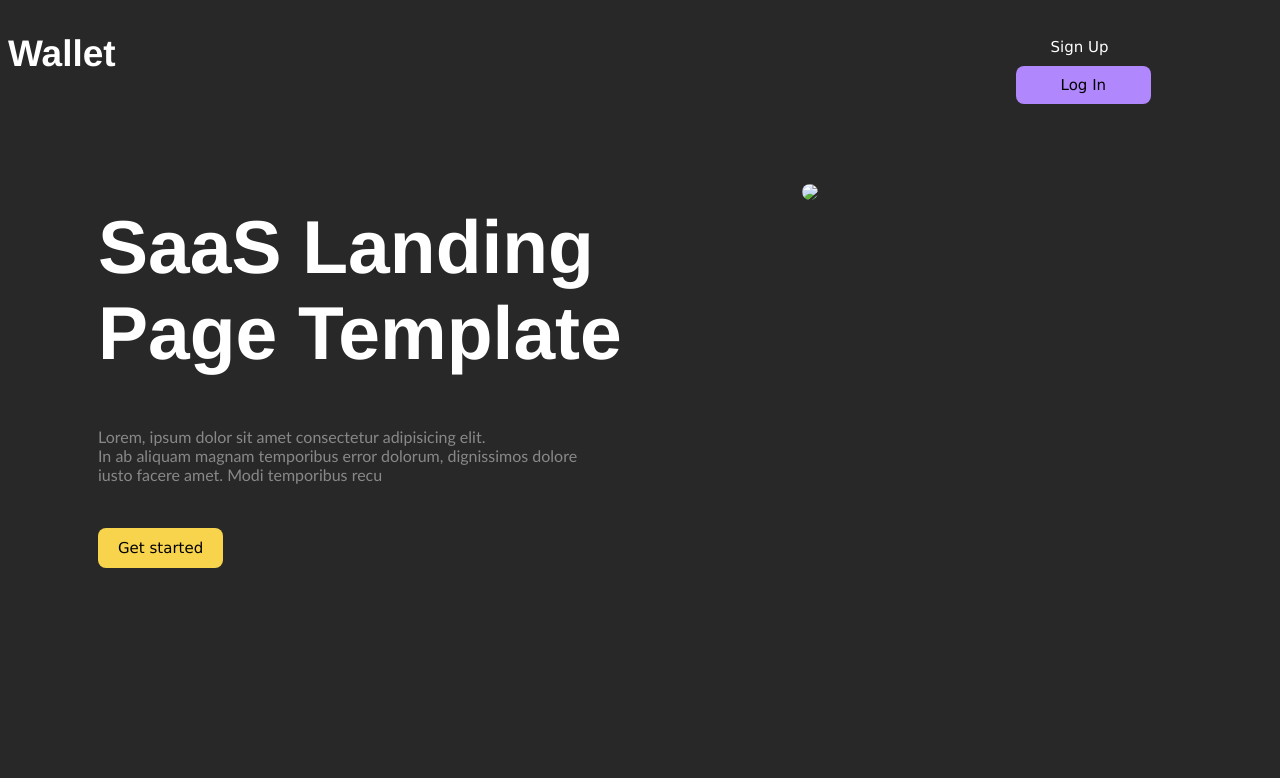
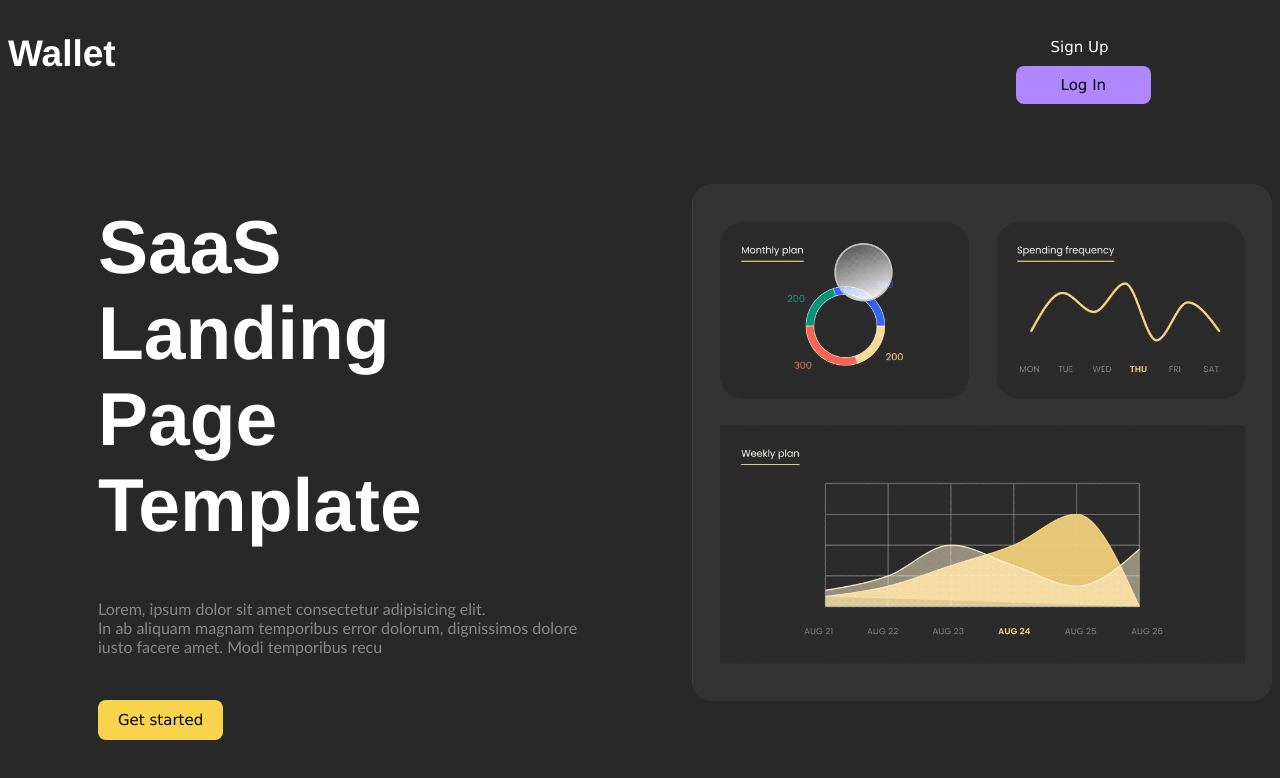
Before and after one commit to osinot-glitch/SaaS, a plain HTML site: page index.html in a window 1280 px wide. Drawn offline with Linux system fonts and the light colour scheme.

Commit message:
Update index.html

```diff
--- a/index.html
+++ b/index.html
@@ -24,7 +24,7 @@
                 <button class="b3"><a>Get started</a></button>
         </div>
            <div class="img">
-       <img src="images14/overview.gif" width="580px" style="border-radius: 20px; border: none;" >
+       <img src="overview.gif" width="580px" style="border-radius: 20px; border: none;" >
     </div>
     </main>
 
```
